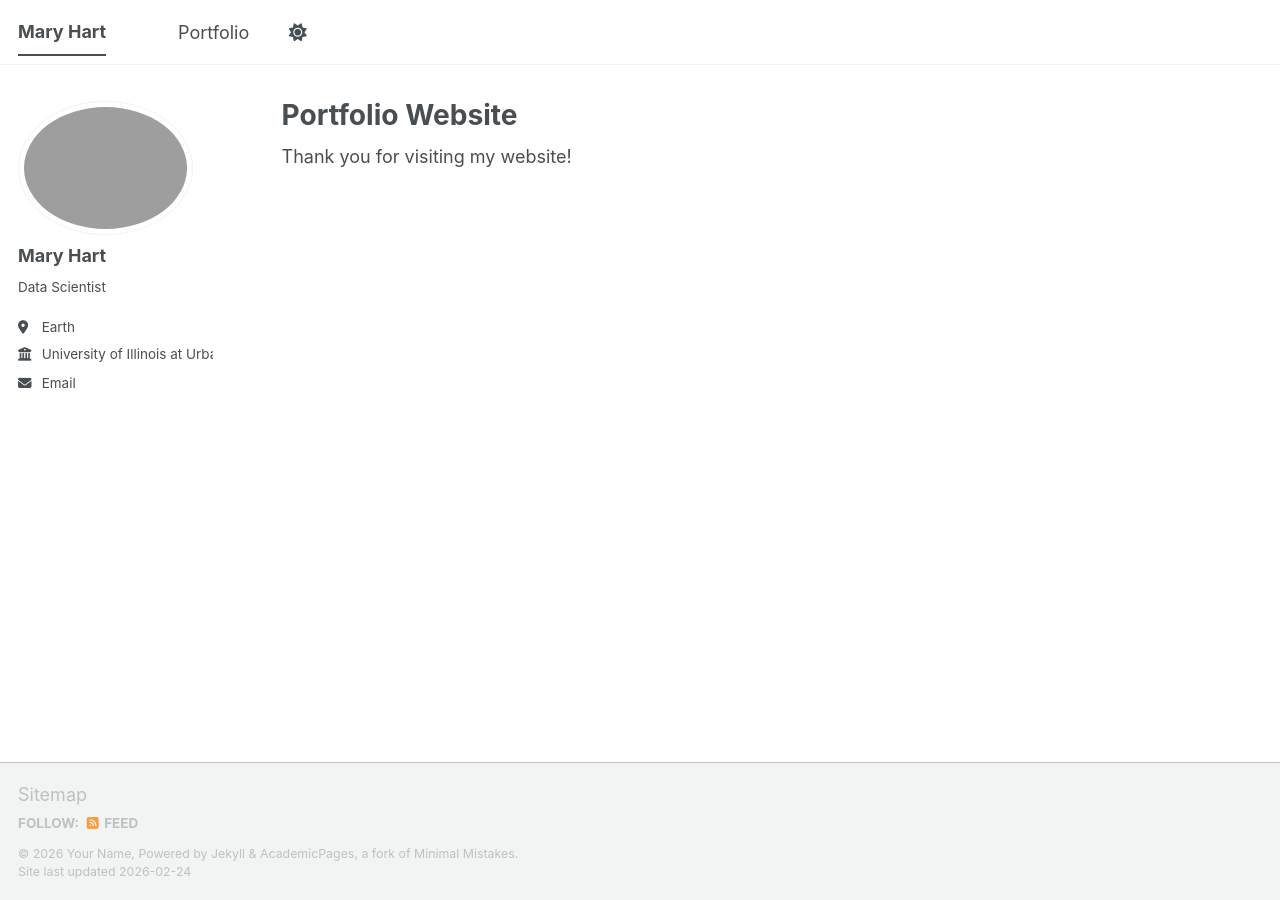
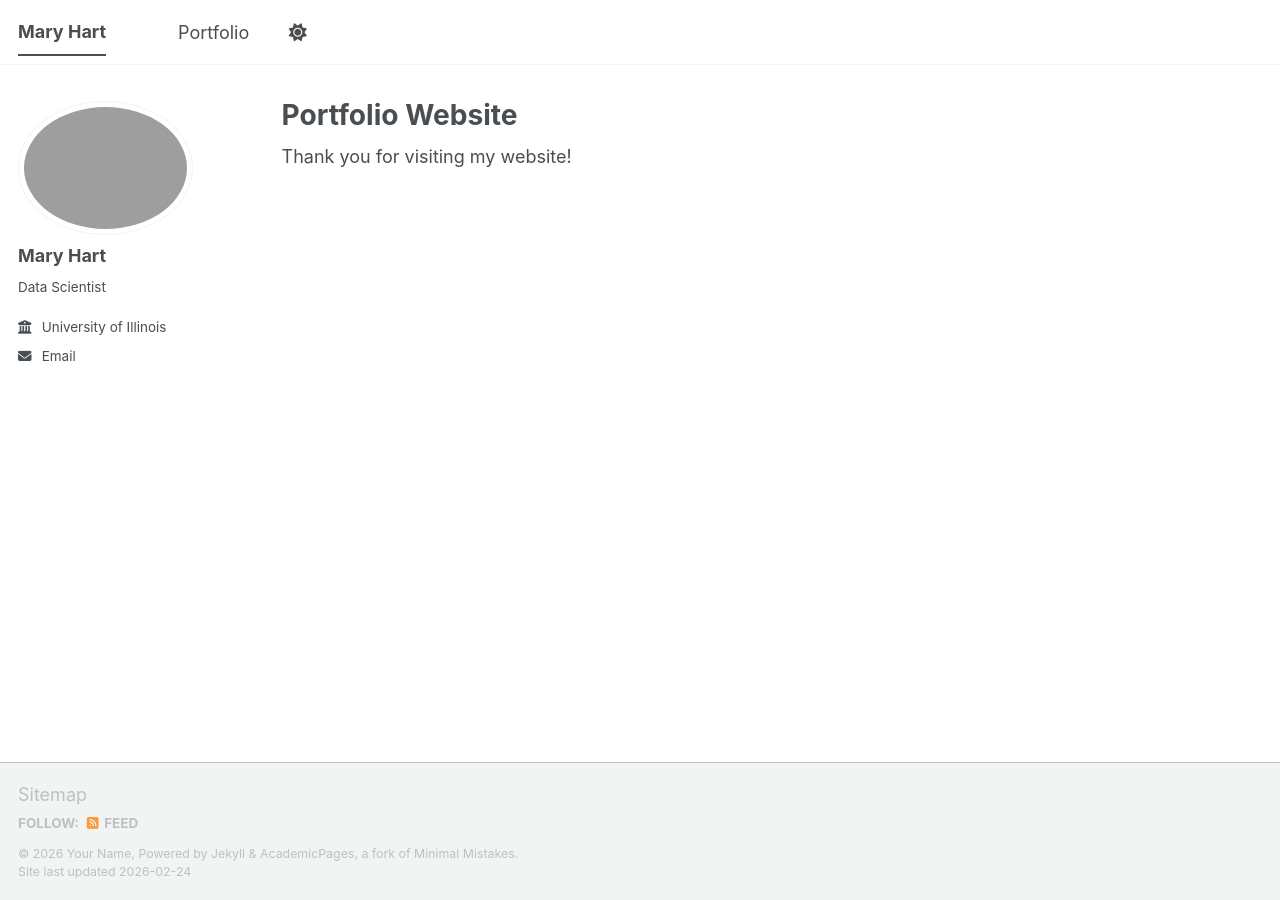
Before and after one commit to maryh-1/maryh-1.github.io, a Jekyll site: the page built from _pages/about.md, in a window 1280 px wide. Built offline with Jekyll 4.4.1, drawn with Linux system fonts in a browser that asks for light colours; a script bundle is joined from its source files by our own code; library files that are not in the unit come from our copies.

Commit message:
Update _config.yml

```diff
--- a/_config.yml
+++ b/_config.yml
@@ -27,9 +27,9 @@ author:
   name             : "Mary Hart"
   pronouns         : # example: "she/her"
   bio              : "Data Scientist"
-  location         : "Earth"
+  location         :
   employer         : "University of Pittsburgh"
-  employer         : "University of Illinois at Urbana-Champaign"
+  employer         : "University of Illinois"
   uri              : # URL
   email            : "none@example.org"
 
```
